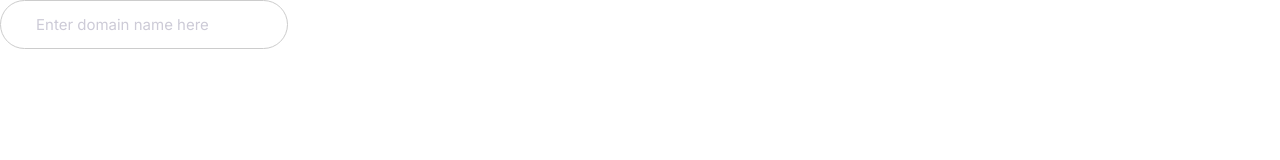
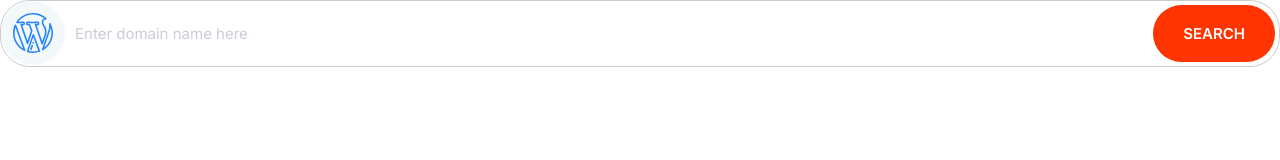
Before and after one commit to Dtsiantaris/hostHub, a plain HTML site: page index.html in a window 1280 px wide. Drawn offline with Linux system fonts and the light colour scheme.

Commit message:
Build Input group component.

```diff
--- a/css/styles.css
+++ b/css/styles.css
@@ -4,6 +4,8 @@
   --color-accent: #ff3400;
   --color-headings: #1b0760;
   --color-body: #918ca4;
+  --color-border: #ccc;
+  --border-radius: 30px;
 }
 
 *,
@@ -237,18 +239,34 @@ a {
   }
 }
 
-/* Input */
+/* Inputs */
 .input {
-  padding: 1.5rem 3.5rem;
-  border: 1px solid #ccc;
-  border-radius: 30px;
-  outline: 0;
+  border-radius: var(--border-radius);
+  border: 1px solid var(--color-border);
   color: var(--color-headings);
   font-size: 2rem;
+  outline: 0;
+  padding: 1.5rem 3.5rem;
 }
 
 ::placeholder {
   color: #cdcbd7;
+}
+
+.input-group {
+  border: 1px solid var(--color-border);
+  border-radius: var(--border-radius);
+  display: flex;
+}
+
+.input-group .input {
+  border: 0;
+  flex-grow: 1;
+  padding: 1.5rem 1rem;
+}
+
+.input-group .btn {
+  margin: 4px;
 }
 
 @media screen and (min-width: 1024px) {
--- a/index.html
+++ b/index.html
@@ -15,6 +15,14 @@
     <title>Moshify</title>
   </head>
   <body>
-    <input type="text" class="input" placeholder="Enter domain name here" />
+    <div class="input-group">
+      <span class="icon-container">
+        <svg class="icon icon--primary">
+          <use xlink:href="images/sprite.svg#wordpress"></use>
+        </svg>
+      </span>
+      <input type="text" class="input" placeholder="Enter domain name here" />
+      <button class="btn btn--accent">Search</button>
+    </div>
   </body>
 </html>
```
Also changed, not shown: css/components/input-groups.html (added, +9 -0 lines).
